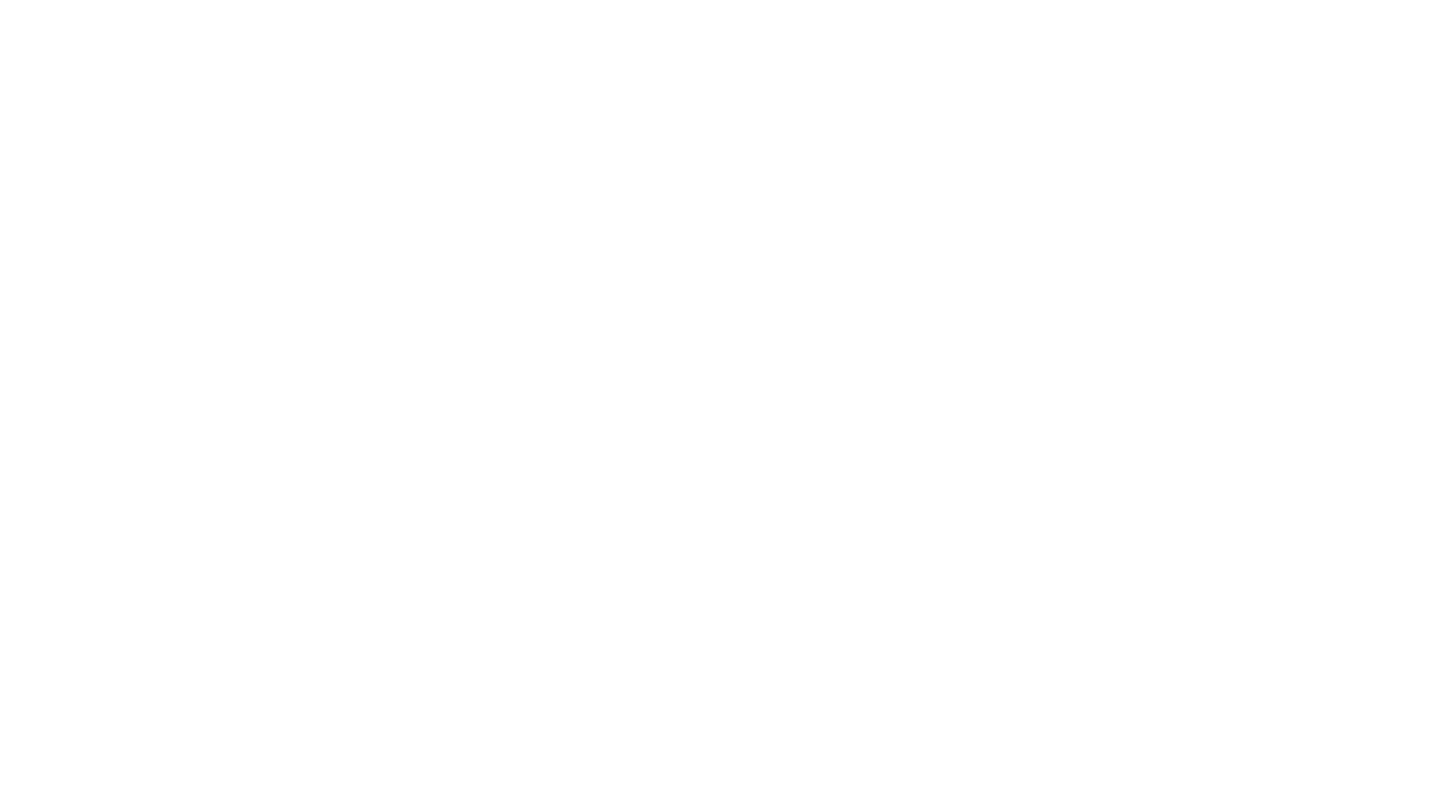
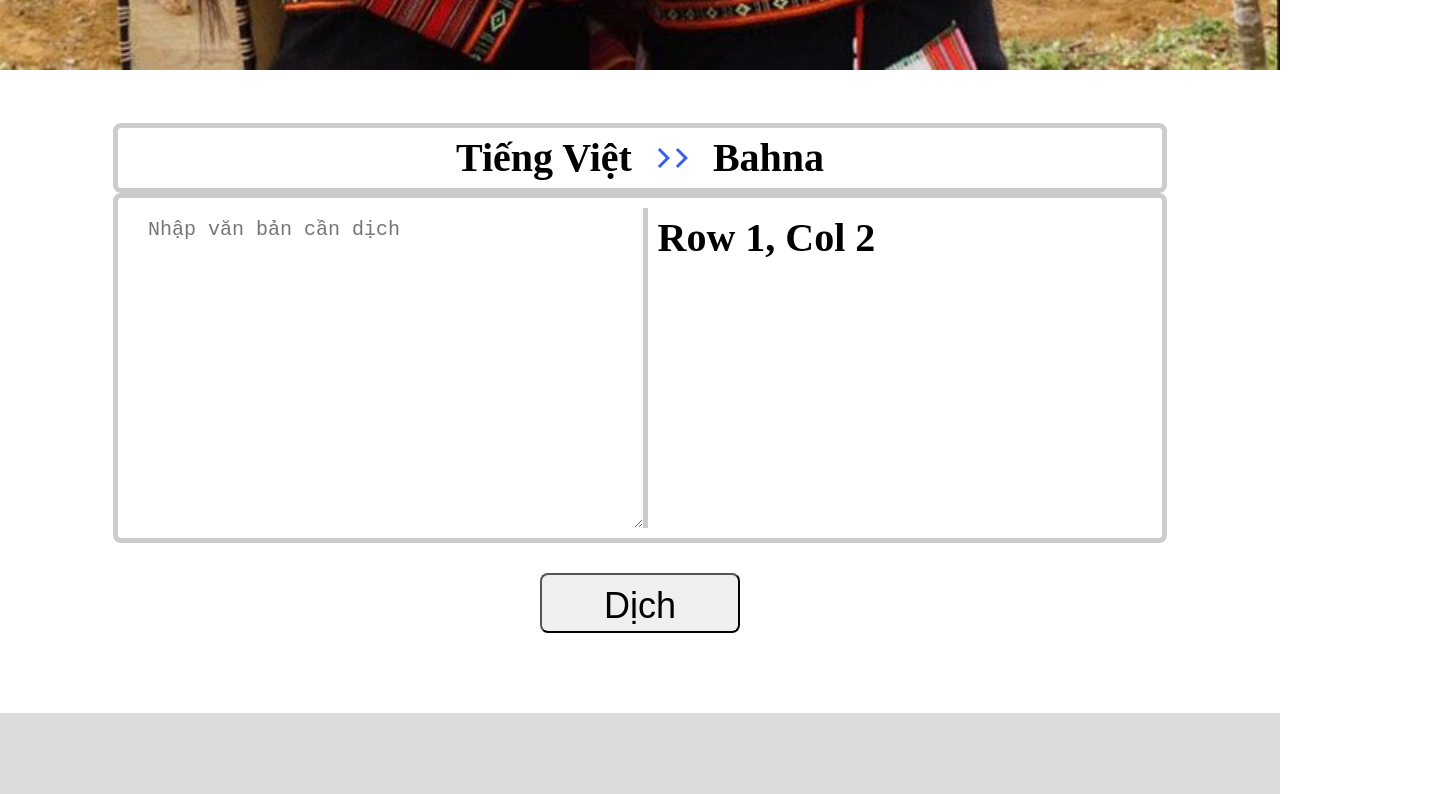
Before and after one commit to DuyLy201/BanaWebsite, a React (Create React App) app: page /translation in a window 1280 px wide. Shown: the part 1500-2294 px from the top of the page, 1440 px wide, since content can reach past the window. Before the commit the page ends 1473 px from the top, so only its background shows below. Built offline with nearby package versions, Linux system fonts and the light colour scheme.

Commit message:
Create page for search result and translation

```diff
--- a/src/App.js
+++ b/src/App.js
@@ -11,6 +11,7 @@ import { createContext, useEffect, useReducer, useState } from "react";
 import Profile from "./Profile";
 import Bilingual from "./Pages/Bilingual";
 import Translation from "./Pages/Translation";
+import SearchResult from "./Pages/SearchResult";
 
 export const AuthContext = createContext();
 
@@ -77,6 +78,7 @@ function App() {
             <Route path="/profile" element={<Profile />} />
             <Route path="/bilingual" element={<Bilingual />} />
             <Route path="/translation" element={<Translation />} />
+            <Route path="/searchresult" element={<SearchResult />} />
           </Routes>
           <Footer />
         </div>
--- a/src/Pages/Bilingual.js
+++ b/src/Pages/Bilingual.js
@@ -7,18 +7,29 @@ import { IconContext } from "react-icons";
 import { AiOutlineSearch } from "react-icons/ai";
 import myImage from "../Assets/Images/Bilingual.jpg";
 import axios from 'axios';
+import { useNavigate } from 'react-router-dom';
 
 function Bilingual() {
   const [searchValue, setSearchValue] = useState('');
   const [language, setLanguage] = useState('BinhDinh');
   const [data, setData] = useState([]);
   const [showResults, setShowResults] = useState(false);
+  const navigate = useNavigate();
+
+  const handleOnClickSearchValue = (item) => {
+    // navigate(`/translation/${item.id}`);
+    navigate("/searchresult");
+  };
+
+  useEffect(() => {
+    setSearchValue("");
+  }, [language]);
 
   const handleSearch = (e) => {
     setSearchValue(e.currentTarget.value);
 
     axios
-    .get(`http://127.0.0.1:5000/api/search?searched_word=${e.currentTarget.value}`)
+    .get(`http://127.0.0.1:5000/api/search?searched_word=${e.currentTarget.value}&language=${language}`)
     .then((response) => {
       console.log(response.data);
       setData(response.data.results);
@@ -26,7 +37,7 @@ function Bilingual() {
     .catch((error) => {
       console.log(error);
     });
-  }
+  };
   return (
     <>
       <Intro />
@@ -35,7 +46,7 @@ function Bilingual() {
       </div>
       <div className='search_text'>
         <h1 style={{display:'block', marginBottom:'30px', marginTop:'20px'}}>Kho ngữ liệu song ngữ tiếng Ba-na</h1>
-        <h3 style={{display:'block', marginBottom:'50px',fontSize:30,fontWeight:'bold'}}>Tra cứu tiếng Ba-na và nghe phát âm từ ba phương ngữ Bình Định,
+        <h3 style={{display:'block', marginBottom:'50px',fontSize:30,fontWeight:'bold'}}>Tra cứu tiếng Ba-na từ ba phương ngữ Bình Định,
         Kon Tum, Gia Lai</h3>
       </div>
       <div className="container">
@@ -51,13 +62,13 @@ function Bilingual() {
               onChange={handleSearch}
               style={{width: '100%'}}
               onFocus={() => setShowResults(true)}
-              onBlur={() => setShowResults(false)}
+              onBlur={() => setTimeout(() => setShowResults(false), 200)} // Delay hiding results
             />
 
             {showResults && data.length > 0 && searchValue.length > 0 && <div style={{position: 'absolute', top: '50px', left: 0, right: 0, backgroundColor: 'white', zIndex: '100', boxShadow: '0px 4px 6px rgba(0, 0, 0, 0.1)', height: 500, overflowY: "scroll"}}>
               {data.map((item, index) => {
                 return (
-                  <div key={item.id} style={{padding: '10px', borderBottom: '1px solid #e0e0e0', cursor: 'pointer'}}>
+                  <div key={item.id} style={{padding: '10px', borderBottom: '1px solid #e0e0e0', cursor: 'pointer'}} onClick={() => handleOnClickSearchValue(item)}>
                     {item.tiengViet}
                   </div>
                 )
--- /dev/null
+++ b/src/Pages/SearchResult.css
@@ -0,0 +1,37 @@
+.search-container{
+    display: flex;
+    flex-direction: row;
+    flex-wrap: wrap;
+    justify-content: center;
+    align-items: left;
+    width: 100%;
+    margin-top: 10px;
+    width: 100%;
+    margin-top: 10px;
+    border: 1px solid #ccc; /* Add a border */
+    border-radius: 8px; /* Optional: Add rounded corners */
+    padding: 10px; /* Optional: Add some padding */}
+
+
+.search-cell-left{
+    flex: 1;
+    border-right: 1px solid #ccc; /* Add a border */
+}
+
+
+.search-cell-right{
+    flex: 1;
+}
+
+.container{
+    justify-content: center;
+    align-items: left;
+    width: 100%;
+    margin-top: 10px;
+    width: 100%;
+    margin-top: 10px;
+    border: 1px solid #ccc; /* Add a border */
+    border-radius: 8px; /* Optional: Add rounded corners */
+    padding: 10px; /* Optional: Add some padding */
+    font-weight: 100;
+}
--- /dev/null
+++ b/src/Pages/SearchResult.js
@@ -0,0 +1,23 @@
+import "../Components/WordList";
+import WordList from "../Components/WordList";
+import Intro from "../Components/Intro";
+import Daily from "../Components/Daily";
+import myImage from "../Assets/Images/Bilingual.jpg";
+import './Home.css'
+
+function SearchResult() {
+  return (
+    <>
+      <Intro />
+      <div style={{ width: '100vw' }}>
+        <img src={myImage} alt="Dân tộc Bahna" />
+      </div>
+      <div className="main">
+        <h1>Search Results</h1>
+        {/* Add your search results content here */}
+      </div>
+    </>
+  );
+}
+
+export default SearchResult;
--- /dev/null
+++ b/src/Pages/Translation.css
@@ -0,0 +1,63 @@
+.translation-container{
+    display: flex;
+    flex-direction: row;
+    flex-wrap: wrap;
+    justify-content: center;
+    align-items: left;
+    width: 80%;
+    border: 5px solid #ccc;
+    border-radius: 8px;
+    padding: 10px;
+    font-size: 40px;
+    font-weight: bold;
+}
+
+
+.translation-left{
+    flex: 1;
+    margin-left: 10px;
+    min-height: 300px;
+    padding: 10px;
+    font-size: 20px;
+    resize: vertical;
+}
+
+.translation-left:focus {
+    border: none;
+    outline: none;
+}
+
+.translation-right{
+    flex: 1;
+    min-height: 300px;
+    border-left: 5px solid #ccc;
+    padding: 10px;
+
+}
+
+.title-container{
+    display: flex;
+    gap: 5px;
+    justify-content: center;
+    align-items: center;
+    width: 80%;
+    margin-top: 50px;
+    border: 5px solid #ccc;
+    border-radius: 8px;
+    padding: 10px;
+    font-size: 40px;
+    font-weight: bold;
+}
+
+.button-container{
+    justify-content: center;
+    align-items: center;
+    margin-top: 30px;
+    /* padding: 10px; */
+    width: 200px;
+    height: 60px;
+    font-size: 36px;
+    padding: 10px;
+    border-radius: 8px;
+    cursor: pointer;
+}
--- a/src/Pages/Translation.js
+++ b/src/Pages/Translation.js
@@ -1,15 +1,48 @@
-import React from 'react'
+import React, { useEffect, useState } from 'react';
 import Intro from "../Components/Intro";
+import "./Translation.css";
+import axios from 'axios';
+import myImage from "../Assets/Images/Bilingual.jpg";
 
 function Translation() {
+  const [searchValue, setSearchValue] = useState('');
+
+  const handleSearch = (e) => {
+    setSearchValue(e.currentTarget.value);
+  };
+
   return (
     <>
       <Intro />
-      <div className="main" >
-        <h1>Translation</h1>
+      <div style={{ width: '100vw' }} >
+      <img src={myImage}  alt="Dân tộc Bahna"/>
       </div>
+        <div className='title-container'>
+        <p style={{marginRight:'20px'}}>Tiếng Việt</p>
+          <svg width="13" height="20" viewBox="0 0 13 20" fill="#1C45F9" xmlns="http://www.w3.org/2000/svg" className="ml-[-8px] h-4 w-4">
+            <path d="M0.879883 2.12L8.75988 10L0.879883 17.88L2.99988 20L12.9999 10L2.99988 0L0.879883 2.12Z" fill="current" fill-opacity="0.87"></path>
+          </svg>
+          <svg width="13" height="20" viewBox="0 0 13 20" fill="#1C45F9" xmlns="http://www.w3.org/2000/svg" className="ml-[-8px] h-4 w-4">
+            <path d="M0.879883 2.12L8.75988 10L0.879883 17.88L2.99988 20L12.9999 10L2.99988 0L0.879883 2.12Z" fill="current" fill-opacity="0.87"></path>
+          </svg>
+        <p style={{marginLeft:'20px'}}>Bahna</p>
+        </div>
+        <div className="translation-container">
+          <textarea
+            className="translation-left"
+            value={searchValue}
+            onChange={handleSearch}
+            placeholder="Nhập văn bản cần dịch"
+            rows="10"
+            style={{width: '100%', border: 'none'}}
+          />
+          <div className="translation-right">Row 1, Col 2</div>
+        </div>
+          <button  className='button-container'>
+            Dịch
+          </button>
     </>
   );
 }
 
-export default Translation
+export default Translation;
```
